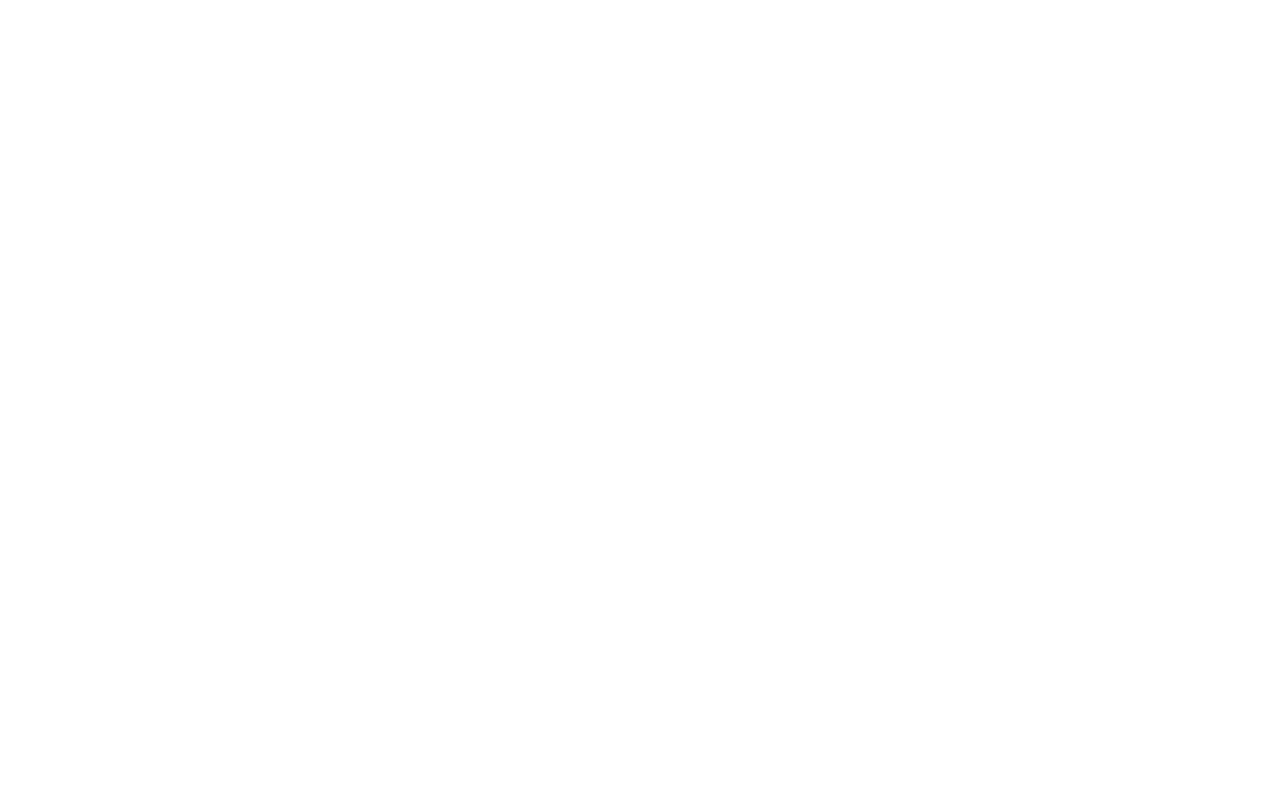
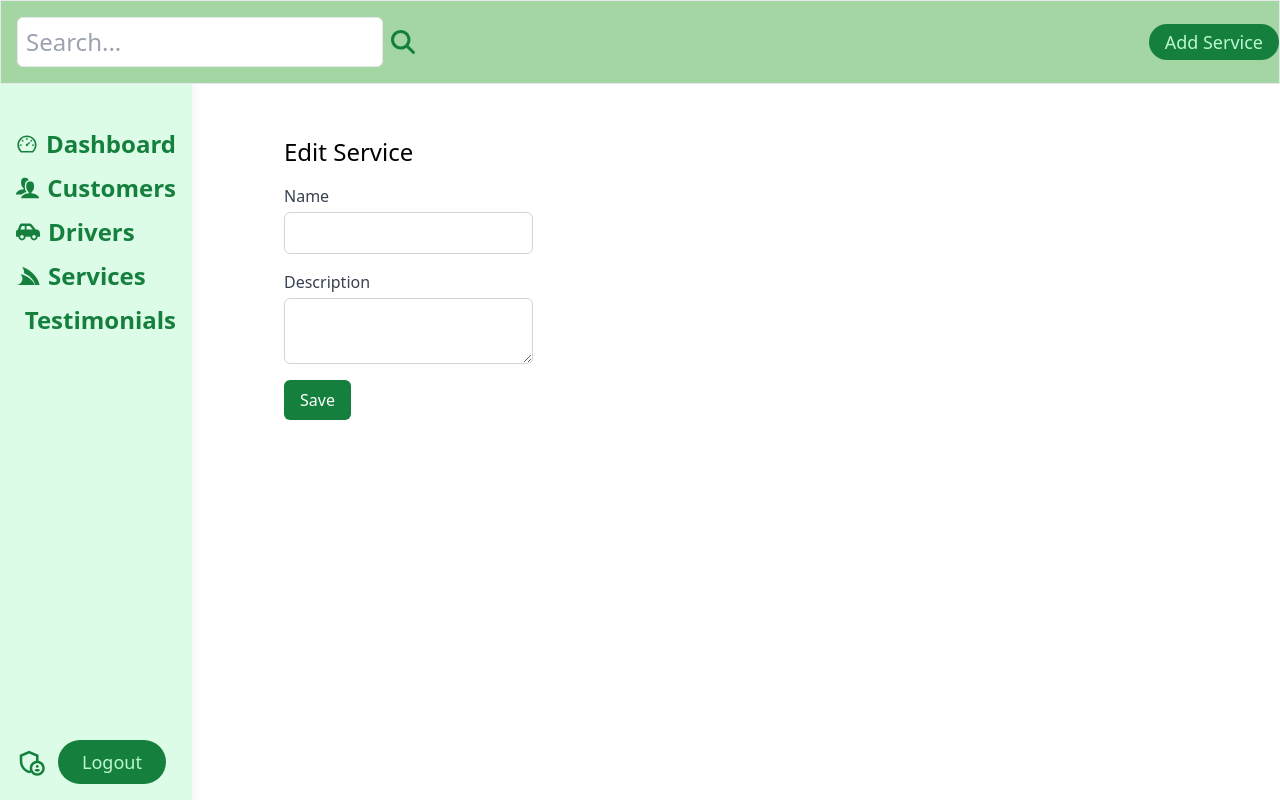
Before and after one commit to AshleyAlpha/SRC_Dashboard, a React (Vite) app: page /Editservice/1 in a window 1280 px wide. Before the commit this address had no page. Built offline with nearby package versions, Linux system fonts and the light colour scheme; no server answers.

Commit message:
Edit function

```diff
--- a/src/App.jsx
+++ b/src/App.jsx
@@ -10,6 +10,8 @@
 import AddService from "./Components/Pages/Addservice";
 import LogoutButton from "./Components/Pages/LogoutForm";
 import ServicesChart from "./Components/Pages/ServiceChart";
+import UpdateService from "./Components/Pages/Editservice";
+
 function App() {
   return (
     <div className="w-full">
@@ -23,6 +25,7 @@
             <Route path="/Customers" element={<Customers />} />
             <Route path="/Testimonials" element={<Testimonials />} />
             <Route path="/ServiceChart" element={<ServicesChart />} />
+            <Route path="/Editservice/:id" element={<UpdateService />} />
             <Route path="/LogoutForm" element={<LogoutButton />} />
           </Route>
         </Routes>
--- /dev/null
+++ b/src/Components/Pages/Editservice.jsx
@@ -0,0 +1,72 @@
+import React, { useState, useEffect } from 'react';
+import axios from 'axios';
+import { useParams, useNavigate } from 'react-router-dom';
+
+const UpdateService = () => {
+  const { id } = useParams();
+  const [service, setService] = useState({ name: '', description: '' });
+  const navigate = useNavigate();
+
+
+  useEffect(() => {
+    const fetchService = async () => {
+      try {
+        const response = await axios.get(`https://safety-drive-connect-backend-project-2.onrender.com/api/v1/viewService/${id}`);
+        setService(response.data);
+      } catch (error) {
+        console.error('Error fetching service:', error);
+      }
+    };
+
+    fetchService();
+  }, [id]);
+
+  const handleInputChange = (e) => {
+    const { name, value } = e.target;
+    setService((prevService) => ({
+      ...prevService,
+      [name]: value,
+    }));
+  };
+
+  const handleSubmit = async (e) => {
+    e.preventDefault();
+    try {
+      await axios.put(`https://safety-drive-connect-backend-project-2.onrender.com/api/v1/updateService/${id}`, service);
+
+      navigate('/services');
+    } catch (error) {
+      console.error('Error updating service:', error);
+    }
+  };
+
+  return (
+    <div className="p-4">
+      <h2 className="text-2xl mb-4">Edit Service</h2>
+      <form onSubmit={handleSubmit}>
+        <div className="mb-4">
+          <label className="block text-gray-700">Name</label>
+          <input
+            type="text"
+            name="name"
+            value={service.name}
+            onChange={handleInputChange}
+            className="mt-1 p-2 block w-full border border-gray-300 rounded-md"
+          />
+        </div>
+        <div className="mb-4">
+          <label className="block text-gray-700">Description</label>
+          <textarea
+            name="description"
+            value={service.description}
+            onChange={handleInputChange}
+            className="mt-1 p-2 block w-full border border-gray-300 rounded-md"
+          ></textarea>
+        </div>
+        <button type="submit" className="bg-green-700 text-white px-4 py-2 rounded-md">Save</button>
+      </form>
+    </div>
+  );
+};
+
+export default UpdateService;
--- a/src/Components/Pages/Services.jsx
+++ b/src/Components/Pages/Services.jsx
@@ -1,11 +1,13 @@
 import React, { useState, useEffect } from 'react';
 import axios from 'axios';
+import { Link, useNavigate } from 'react-router-dom';
 import ServicesChart from './ServiceChart';
 
 const Services = () => {
   const [services, setServices] = useState([]);
   const [currentPage, setCurrentPage] = useState(1);
   const [servicesPerPage] = useState(10); // Number of services per page, you can adjust this as needed
+  const navigate = useNavigate();
 
   useEffect(() => {
     const fetchData = async () => {
@@ -18,28 +20,15 @@
     };
 
     fetchData();
-
-    return () => {
-      // Cleanup code here if needed
-    };
   }, []);
 
   const indexOfLastService = currentPage * servicesPerPage;
   const indexOfFirstService = indexOfLastService - servicesPerPage;
   const currentServices = services.slice(indexOfFirstService, indexOfLastService);
 
-  const handleEdit = (index) => {
-    console.log(`Edit service at index ${index}`);
+  const handleEdit = (id) => {
+    navigate(`/Editservice/${id}`);
   };
-
-  // const handleDelete = async (serviceId) => {
-  //   try {
-  //     await axios.delete("https://safety-drive-connect-backend-project-2.onrender.com/api/v1/service/:id=" + serviceId);
-  //     setServices(services.filter(service => service._id !== serviceId));
-  //   } catch (error) {
-  //     console.error('Error deleting service:', error);
-  //   }
-  // };
 
   const handleDelete = async (id) => {
     try {
@@ -49,7 +38,7 @@
       setServices(services.filter(service => service._id !== id));
       console.log('Service deleted successfully');
     } catch (error) {
-      console.error('Error deleting Service:', error);
+      console.error('Error deleting service:', error);
     }
   };
 
@@ -67,12 +56,12 @@
             </tr>
           </thead>
           <tbody>
-            {currentServices.map((service, index) => (
-              <tr key={index} className="border-t">
+            {currentServices.map((service) => (
+              <tr key={service._id} className="border-t">
                 <td className="py-2">{service.name}</td>
                 <td className="py-2">{service.description}</td>
                 <td className="py-2">
-                  <button onClick={() => handleEdit(index)} className="text-[#a3d6a3] mr-2 mb-2 block">Edit</button>
+                  <button onClick={() => handleEdit(service._id)} className="text-[#a3d6a3] mr-2 mb-2 block">Edit</button>
                   <button onClick={() => handleDelete(service._id)} className="text-green-700 block">Delete</button>
                 </td>
               </tr>
@@ -89,7 +78,6 @@
         />
       </div>
       <div className="mt-8">
-        {/* <h2 className="text-2xl mb-4">Services Chart</h2> */}
         <ServicesChart services={services} />
       </div>
     </div>
@@ -116,6 +104,16 @@
             </button>
           </li>
         )}
+        {pageNumbers.map(number => (
+          <li key={number} className="page-item">
+            <button
+              onClick={() => paginate(number)}
+              className={`page-link ${number === currentPage ? 'bg-green-900 text-white' : 'bg-green-700 text-green-100'} p-2`}
+            >
+              {number}
+            </button>
+          </li>
+        ))}
         {currentPage < pageNumbers.length && (
           <li className="page-item">
             <button
```
